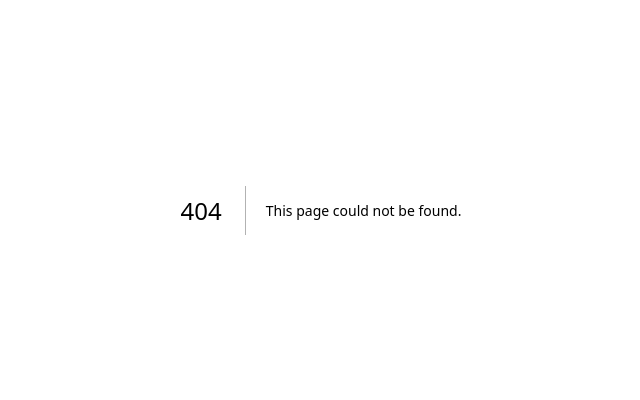
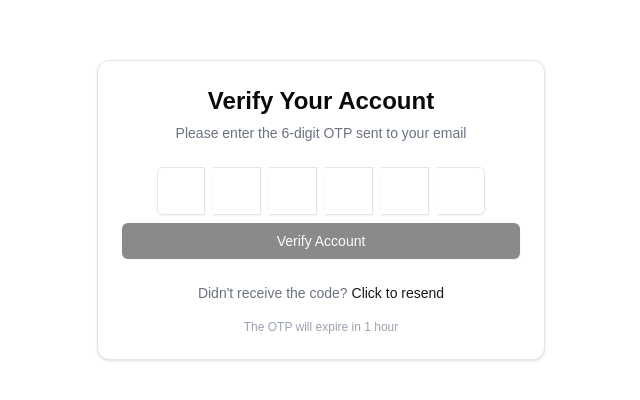
Before and after one commit to punchagency/bookkeeping-client, a Next.js app: page /auth/verify-otp in a window 1280 px wide. Before the commit this address had no page. Shown: the part 190-590 px from the top of the page, without its empty margins (319-959 px from the left). Built offline with nearby package versions, Linux system fonts and the light colour scheme; no server answers; a web font is replaced by a local one.

Commit message:
feat: add verify otp page

```diff
--- a/app/auth/login/page.tsx
+++ b/app/auth/login/page.tsx
@@ -88,7 +88,7 @@ const Login = () => {
   };
 
   return (
-    <div className="flex items-center justify-center min-h-screen bg-gray-50">
+    <div className="flex items-center justify-center min-h-screen">
       <Card className="w-full max-w-md">
         <CardHeader>
           <h1 className="text-2xl font-bold text-center">Login</h1>
--- a/app/auth/logout/page.tsx
+++ b/app/auth/logout/page.tsx
@@ -49,7 +49,7 @@ const Logout = () => {
   };
 
   return (
-    <div className="flex items-center justify-center min-h-screen bg-gray-50">
+    <div className="flex items-center justify-center min-h-screen">
       <Card className="w-full max-w-md">
         <CardHeader>
           <h1 className="text-2xl font-bold text-center">Logout</h1>
--- a/app/auth/signup/page.tsx
+++ b/app/auth/signup/page.tsx
@@ -45,10 +45,14 @@ const Signup = () => {
       toast.success("Account created successfully!");
     },
     onError: (error: any) => {
-      toast.error(
-        error.response?.data?.errors[0] ||
-          "Failed to create account. Please try again."
-      );
+      const errorMessage =
+        error.response?.data?.errors?.[0]?.message ||
+        error.response?.data?.errors?.[0] ||
+        error.response?.data?.message ||
+        error.message ||
+        "Failed to create account. Please try again.";
+
+      toast.error(errorMessage);
     },
   });
 
@@ -67,7 +71,7 @@ const Signup = () => {
   };
 
   return (
-    <div className="flex items-center justify-center min-h-screen bg-gray-50">
+    <div className="flex items-center justify-center min-h-screen">
       <Card className="w-full max-w-md">
         <CardHeader>
           <h1 className="text-2xl font-bold text-center">Create Account</h1>
--- /dev/null
+++ b/app/auth/verify-otp/page.tsx
@@ -0,0 +1,129 @@
+/* eslint-disable @typescript-eslint/no-explicit-any */
+"use client";
+import React, { useState } from "react";
+import { toast } from "sonner";
+import { useRouter } from "next/navigation";
+import { useMutation } from "@tanstack/react-query";
+
+import { Button } from "@/components/ui/button";
+import { Loader } from "@/components/loader";
+import { axiosInstance } from "@/app/config/axios";
+import {
+  Card,
+  CardHeader,
+  CardContent,
+  CardFooter,
+} from "@/components/ui/card";
+import {
+  InputOTP,
+  InputOTPGroup,
+  InputOTPSlot,
+} from "@/components/ui/input-otp";
+import { REGEXP_ONLY_DIGITS_AND_CHARS } from "input-otp";
+
+const VerifyOTP = () => {
+  const router = useRouter();
+  const [otp, setOtp] = useState("");
+
+  const verifyMutation = useMutation({
+    mutationFn: async (otp: string) => {
+      const response = await axiosInstance.post("/auth/verify-otp", {
+        otp,
+      });
+      return response.data;
+    },
+    onSuccess: () => {
+      toast.success("Account verified successfully!");
+      router.push("/auth/login");
+    },
+    onError: (error: any) => {
+      const errorMessage =
+        error.response?.data?.errors?.[0]?.message ||
+        error.response?.data?.errors?.[0] ||
+        error.response?.data?.message ||
+        error.message ||
+        "Failed to verify OTP. Please try again.";
+
+      toast.error(errorMessage);
+    },
+  });
+
+  const handleSubmit = (e: React.FormEvent<HTMLFormElement>) => {
+    e.preventDefault();
+    if (otp.length !== 6) {
+      return toast.error("Please enter a valid 6-digit OTP");
+    }
+    verifyMutation.mutate(otp);
+  };
+
+  const handleResendOtp = () => {
+    // TODO: Implement resend OTP
+    toast.info("Resending OTP...");
+  };
+
+  return (
+    <div className="flex items-center justify-center min-h-screen">
+      <Card className="w-full max-w-md">
+        <CardHeader>
+          <h1 className="text-2xl font-bold text-center">
+            Verify Your Account
+          </h1>
+          <p className="text-sm text-gray-500 text-center">
+            Please enter the 6-digit OTP sent to your email
+          </p>
+        </CardHeader>
+        <CardContent>
+          <form onSubmit={handleSubmit} className="space-y-8">
+            <div className="space-y-2">
+              <div className="flex items-center justify-center">
+                <InputOTP
+                  maxLength={6}
+                  value={otp}
+                  onChange={(value) => setOtp(value)}
+                >
+                  <InputOTPGroup className="gap-2">
+                    <InputOTPSlot className="w-12 h-12 text-lg" index={0} />
+                    <InputOTPSlot className="w-12 h-12 text-lg" index={1} />
+                    <InputOTPSlot className="w-12 h-12 text-lg" index={2} />
+                    <InputOTPSlot className="w-12 h-12 text-lg" index={3} />
+                    <InputOTPSlot className="w-12 h-12 text-lg" index={4} />
+                    <InputOTPSlot className="w-12 h-12 text-lg" index={5} />
+                  </InputOTPGroup>
+                </InputOTP>
+              </div>
+              <Button
+                type="submit"
+                className="w-full"
+                disabled={verifyMutation.isPending || otp.length !== 6}
+              >
+                {verifyMutation.isPending ? (
+                  <div className="flex items-center gap-2">
+                    <Loader size={20} isLoading={verifyMutation.isPending} />
+                    <span>Verifying...</span>
+                  </div>
+                ) : (
+                  "Verify Account"
+                )}
+              </Button>
+            </div>
+          </form>
+        </CardContent>
+        <CardFooter className="flex flex-col gap-4 text-center">
+          <p className="text-sm text-gray-500">
+            Didn't receive the code?{" "}
+            <Button
+              variant="link"
+              className="p-0 h-auto font-normal"
+              onClick={handleResendOtp}
+            >
+              Click to resend
+            </Button>
+          </p>
+          <p className="text-xs text-gray-400">The OTP will expire in 1 hour</p>
+        </CardFooter>
+      </Card>
+    </div>
+  );
+};
+
+export default VerifyOTP;
--- a/app/page.tsx
+++ b/app/page.tsx
@@ -5,10 +5,14 @@ export default function Home() {
     <div className="w-screen h-screen flex items-center flex-col justify-center">
       <h1 className="text-4xl font-bold">Hi, Welcome</h1>
       <div>
-        Please{" "}
+        Please{"  "}
+        <Link href={"/auth/signup"} className="underline">
+          Signup
+        </Link>{" "}
+        or{" "}
         <Link href={"/auth/login"} className="underline">
-          Login
-        </Link>{" "}
+          Login{" "}
+        </Link>
         to continue
       </div>
     </div>
--- /dev/null
+++ b/components/ui/input-otp.tsx
@@ -0,0 +1,71 @@
+"use client"
+
+import * as React from "react"
+import { OTPInput, OTPInputContext } from "input-otp"
+import { Minus } from "lucide-react"
+
+import { cn } from "@/lib/utils"
+
+const InputOTP = React.forwardRef<
+  React.ElementRef<typeof OTPInput>,
+  React.ComponentPropsWithoutRef<typeof OTPInput>
+>(({ className, containerClassName, ...props }, ref) => (
+  <OTPInput
+    ref={ref}
+    containerClassName={cn(
+      "flex items-center gap-2 has-[:disabled]:opacity-50",
+      containerClassName
+    )}
+    className={cn("disabled:cursor-not-allowed", className)}
+    {...props}
+  />
+))
+InputOTP.displayName = "InputOTP"
+
+const InputOTPGroup = React.forwardRef<
+  React.ElementRef<"div">,
+  React.ComponentPropsWithoutRef<"div">
+>(({ className, ...props }, ref) => (
+  <div ref={ref} className={cn("flex items-center", className)} {...props} />
+))
+InputOTPGroup.displayName = "InputOTPGroup"
+
+const InputOTPSlot = React.forwardRef<
+  React.ElementRef<"div">,
+  React.ComponentPropsWithoutRef<"div"> & { index: number }
+>(({ index, className, ...props }, ref) => {
+  const inputOTPContext = React.useContext(OTPInputContext)
+  const { char, hasFakeCaret, isActive } = inputOTPContext.slots[index]
+
+  return (
+    <div
+      ref={ref}
+      className={cn(
+        "relative flex h-9 w-9 items-center justify-center border-y border-r border-input text-sm shadow-sm transition-all first:rounded-l-md first:border-l last:rounded-r-md",
+        isActive && "z-10 ring-1 ring-ring",
+        className
+      )}
+      {...props}
+    >
+      {char}
+      {hasFakeCaret && (
+        <div className="pointer-events-none absolute inset-0 flex items-center justify-center">
+          <div className="h-4 w-px animate-caret-blink bg-foreground duration-1000" />
+        </div>
+      )}
+    </div>
+  )
+})
+InputOTPSlot.displayName = "InputOTPSlot"
+
+const InputOTPSeparator = React.forwardRef<
+  React.ElementRef<"div">,
+  React.ComponentPropsWithoutRef<"div">
+>(({ ...props }, ref) => (
+  <div ref={ref} role="separator" {...props}>
+    <Minus />
+  </div>
+))
+InputOTPSeparator.displayName = "InputOTPSeparator"
+
+export { InputOTP, InputOTPGroup, InputOTPSlot, InputOTPSeparator }
--- a/package.json
+++ b/package.json
@@ -23,6 +23,7 @@
     "clsx": "^2.1.1",
     "date-fns": "^4.1.0",
     "dayjs": "^1.11.13",
+    "input-otp": "^1.4.2",
     "lucide-react": "^0.474.0",
     "next": "15.1.6",
     "next-themes": "^0.4.4",
```
Also changed, not shown: 1 other file (tests, documents, lock files or other folders).
